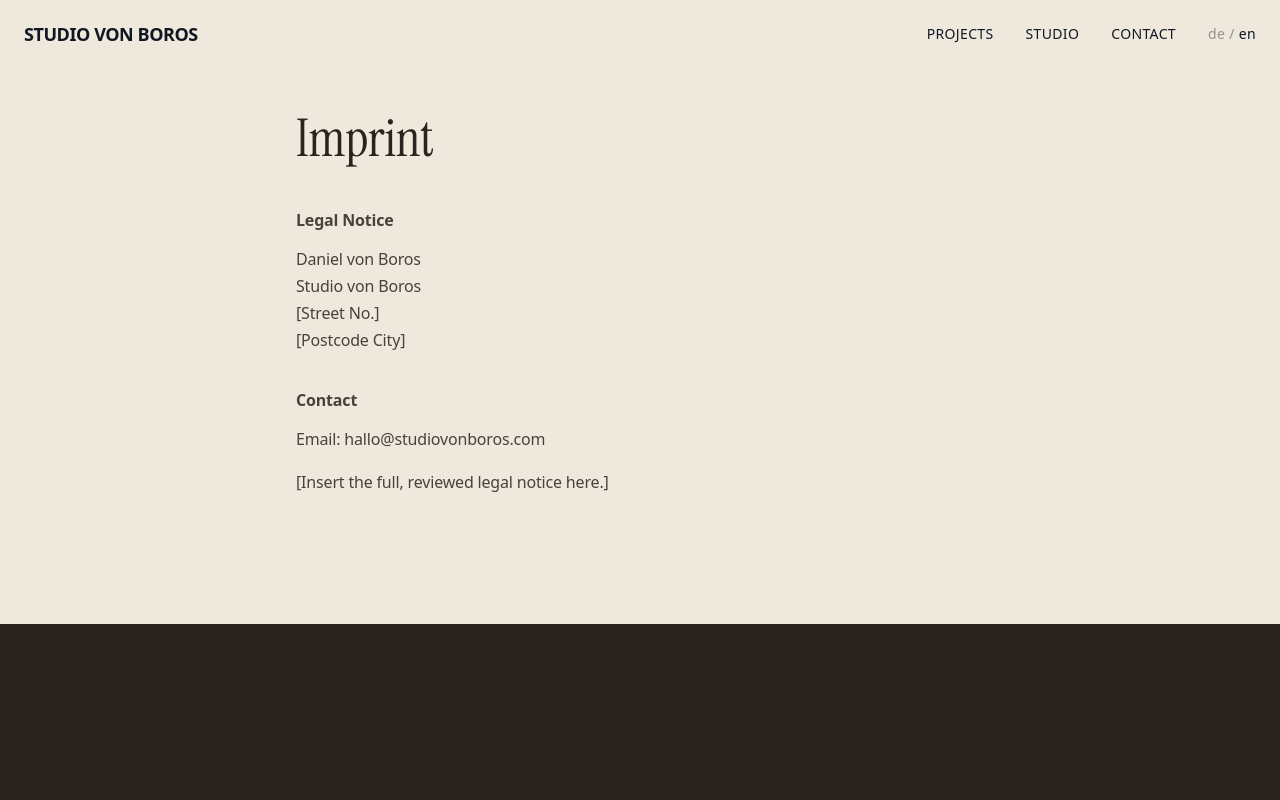
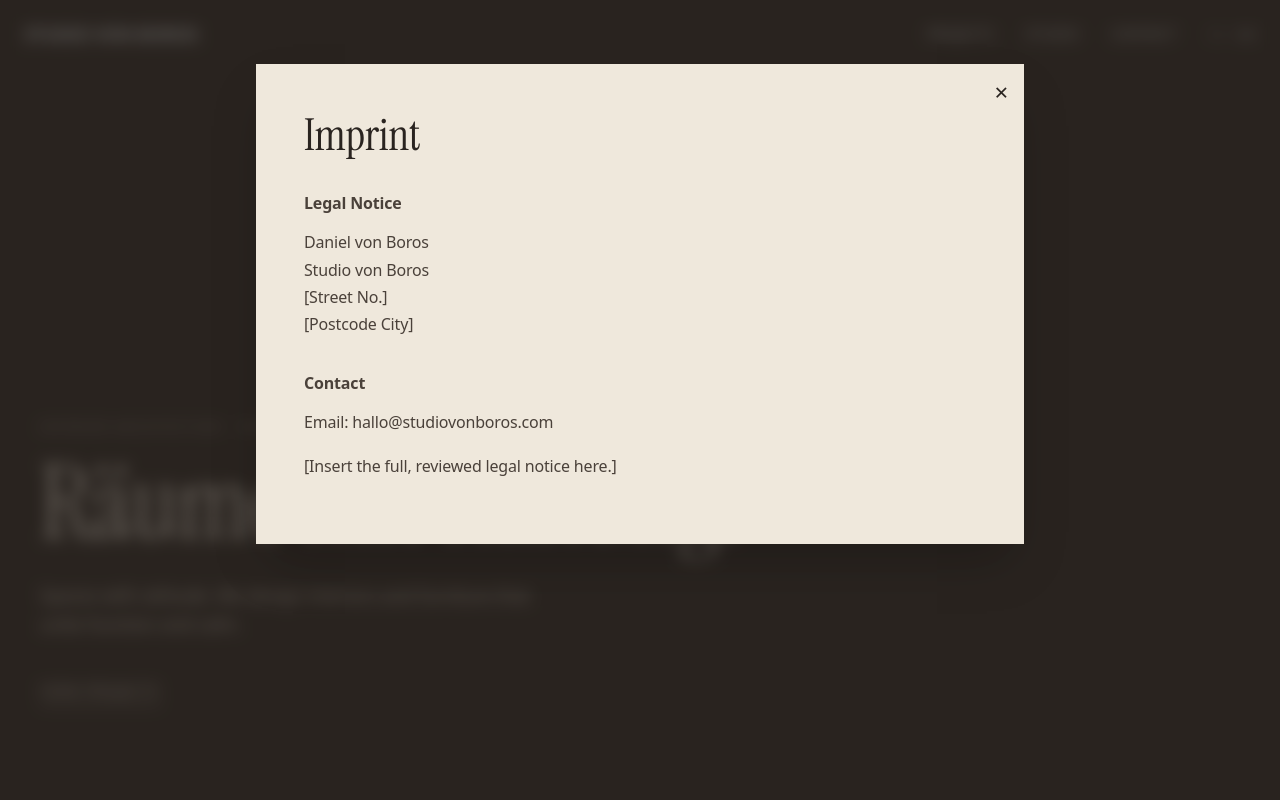
Before and after one commit to danielvonboros/studiovonboros, a Vue app: page /impressum in a window 1280 px wide. Shown: the top 800 px of the page. Built offline with nearby package versions, Linux system fonts and the light colour scheme.

Commit message:
feat: LegalView -> LegalModal

```diff
--- /dev/null
+++ b/src/components/LegalModal.vue
@@ -0,0 +1,77 @@
+<script setup lang="ts">
+import { ref, watchEffect } from 'vue';
+import { useRouter } from 'vue-router';
+import { useI18n } from 'vue-i18n';
+import { useSeo } from '@/composables/useSeo';
+
+const props = defineProps<{ doc: 'imprint' | 'privacy' }>();
+
+const router = useRouter();
+const { locale, t } = useI18n();
+
+const html = ref('');
+const loading = ref(true);
+
+watchEffect(async () => {
+  loading.value = true;
+  try {
+    const res = await fetch(`/legal/${props.doc}.${locale.value}.html`);
+    html.value = res.ok ? await res.text() : '<p>Dokument nicht gefunden.</p>';
+  } catch {
+    html.value = '<p>Dokument konnte nicht geladen werden.</p>';
+  } finally {
+    loading.value = false;
+  }
+});
+
+const pageTitle = () => (props.doc === 'imprint' ? t('legal.imprint') : t('legal.privacy'));
+useSeo(pageTitle);
+
+function close() {
+  router.push({ path: '/' });
+}
+
+function onKey(e: KeyboardEvent) {
+  if (e.key === 'Escape') close();
+}
+
+import { onMounted, onBeforeUnmount } from 'vue';
+onMounted(() => {
+  document.body.style.overflow = 'hidden';
+  window.addEventListener('keydown', onKey);
+});
+onBeforeUnmount(() => {
+  document.body.style.overflow = '';
+  window.removeEventListener('keydown', onKey);
+});
+</script>
+
+<template>
+  <Teleport to="body">
+    <div
+      class="fixed inset-0 z-[100] flex items-start justify-center overflow-y-auto bg-espresso/70 px-4 py-10 backdrop-blur-sm md:py-16"
+      role="dialog"
+      aria-modal="true"
+      @click.self="close"
+    >
+      <div class="relative w-full max-w-3xl bg-kalk shadow-2xl">
+        <button
+          type="button"
+          class="absolute right-4 top-4 z-10 text-2xl leading-none text-espresso hover:text-messing"
+          aria-label="Schließen"
+          @click="close"
+        >
+          &times;
+        </button>
+
+        <div class="p-8 md:p-12">
+          <h1 class="mb-8 font-display text-[clamp(1.8rem,4vw,2.75rem)] leading-[1.05]">
+            {{ pageTitle() }}
+          </h1>
+          <p v-if="loading" class="text-espresso-soft">…</p>
+          <div v-else class="legal-prose" v-html="html" />
+        </div>
+      </div>
+    </div>
+  </Teleport>
+</template>
--- a/src/router/index.ts
+++ b/src/router/index.ts
@@ -9,23 +9,23 @@ export const router = createRouter({
       component: HomeView,
       children: [
         { path: 'projekte/:id', name: 'project', component: ProjectModal, props: true },
-      ],},
-    { path: '/:pathMatch(.*)*', redirect: '/' },
         {
-      path: '/impressum',
+      path: 'impressum',
       name: 'imprint',
-      component: () => import('@/views/LegalView.vue'),
+      component: () => import('@/components/LegalModal.vue'),
       props: { doc: 'imprint' },
     },
     {
-      path: '/datenschutz',
+      path: 'datenschutz',
       name: 'privacy',
-      component: () => import('@/views/LegalView.vue'),
+      component: () => import('@/components/LegalModal.vue'),
       props: { doc: 'privacy' },
     },
+      ],},
   ],
     scrollBehavior(to, from, savedPosition) {
-    if (to.name === 'project' || from.name === 'project') return false;
+      const modals = ['project', 'imprint', 'privacy'];
+    if (modals.includes(to.name as string) || modals.includes(from.name as string)) return false;
     if (savedPosition) return savedPosition;
     if (to.hash) return { el: to.hash, behavior: 'smooth' };
     return { top: 0 };
--- a/src/views/LegalView.vue
+++ /dev/null
@@ -1,42 +0,0 @@
-<script setup lang="ts">
-import { ref, watchEffect } from 'vue';
-import { useI18n } from 'vue-i18n';
-import { useSeo } from '@/composables/useSeo';
-
-// Welches Dokument? Kommt als Prop aus der Route ('imprint' | 'privacy').
-const props = defineProps<{ doc: 'imprint' | 'privacy' }>();
-
-const { locale, t } = useI18n();
-const html = ref('');
-const loading = ref(true);
-
-// Lädt /legal/<doc>.<locale>.html aus dem public-Ordner.
-// Reagiert auf Sprachwechsel UND Dokumentwechsel.
-watchEffect(async () => {
-  loading.value = true;
-  try {
-    const res = await fetch(`/legal/${props.doc}.${locale.value}.html`);
-    html.value = res.ok ? await res.text() : '<p>Dokument nicht gefunden.</p>';
-  } catch {
-    html.value = '<p>Dokument konnte nicht geladen werden.</p>';
-  } finally {
-    loading.value = false;
-  }
-});
-
-const pageTitle = () => (props.doc === 'imprint' ? t('legal.imprint') : t('legal.privacy'));
-useSeo(pageTitle);
-</script>
-
-<template>
-  <section class="mx-auto max-w-3xl px-6 py-28 md:px-10">
-    <h1 class="mb-10 font-display text-[clamp(2rem,5vw,3.25rem)] leading-[1.05]">
-      {{ pageTitle() }}
-    </h1>
-
-    <p v-if="loading" class="text-espresso-soft">…</p>
-
-    <!-- legal-prose gibt den Rechtstexten lesbares Styling (s. style.css unten) -->
-    <div v-else class="legal-prose" v-html="html" />
-  </section>
-</template>
```
